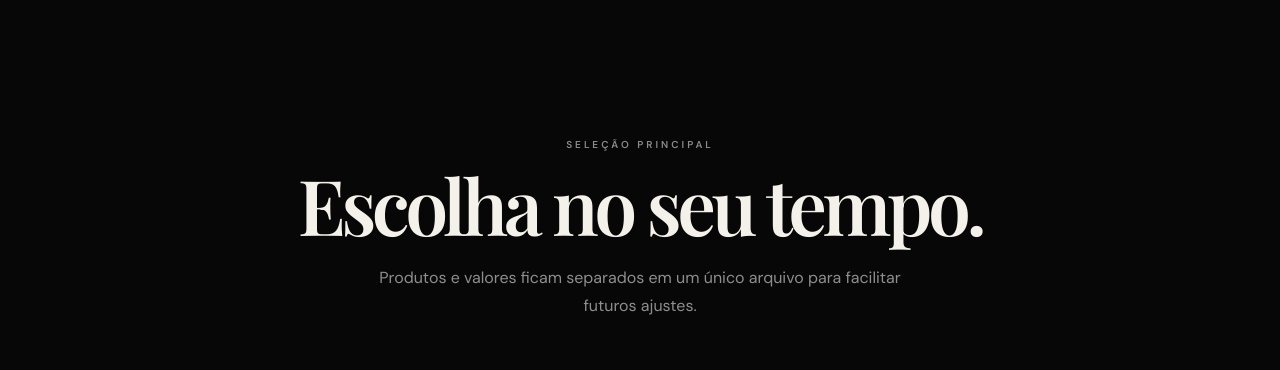
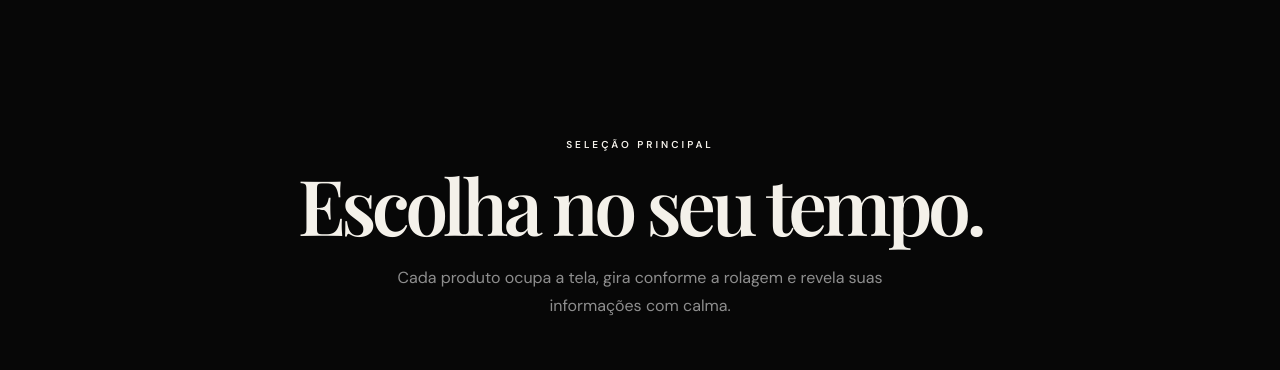
Before and after one commit to marianosocialmedia/catalogopremium, a plain HTML site: page index.html in a window 1280 px wide. Shown: the part 2820-3190 px from the top of the page. Drawn offline with nearby package versions, Linux system fonts and the light colour scheme; a web font is replaced by a local one.

Commit message:
Update index.html

```diff
--- a/index.html
+++ b/index.html
@@ -116,9 +116,9 @@
 
     <section class="catalog-intro">
       <div class="section-heading centered compact">
-        <p class="eyebrow light">SELEÇÃO PRINCIPAL</p>
+        <p class="eyebrow">SELEÇÃO PRINCIPAL</p>
         <h2>Escolha no seu tempo.</h2>
-        <p>Produtos e valores ficam separados em um único arquivo para facilitar futuros ajustes.</p>
+        <p>Cada produto ocupa a tela, gira conforme a rolagem e revela suas informações com calma.</p>
       </div>
     </section>
 
```
